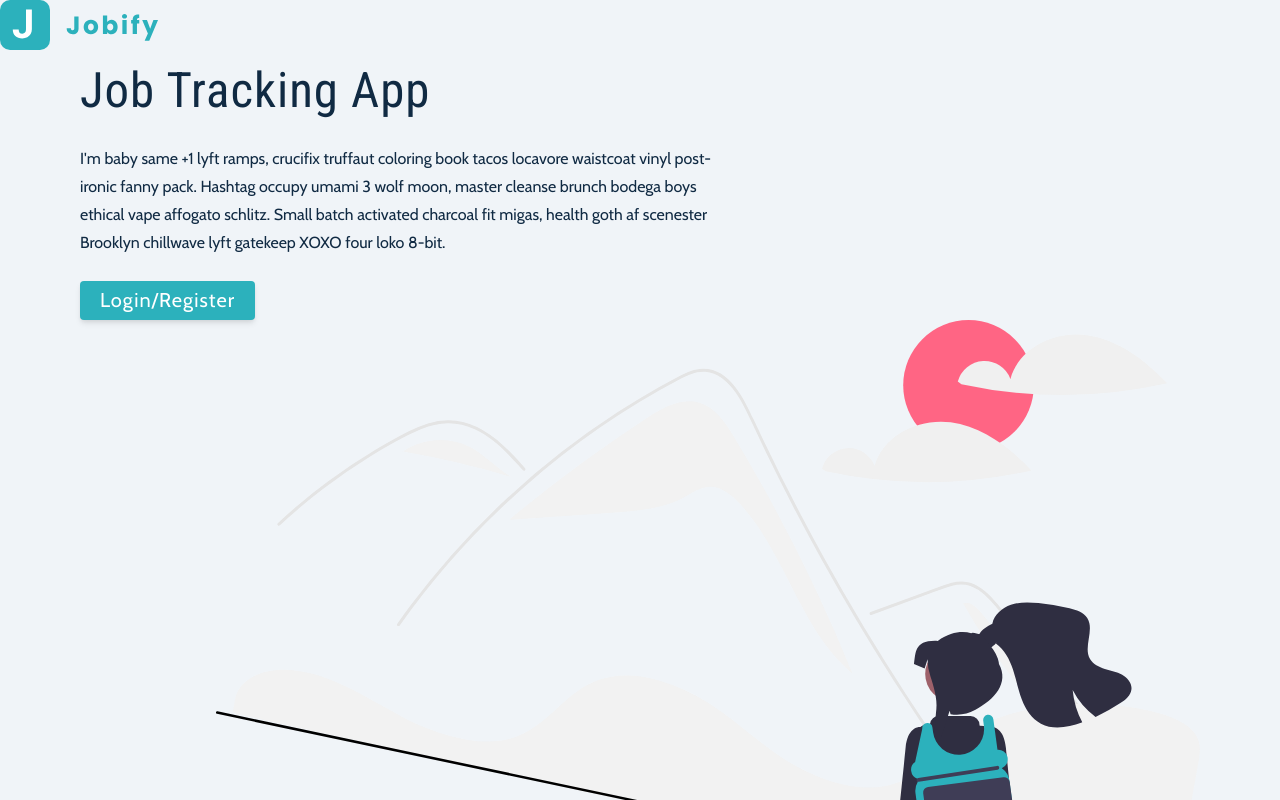
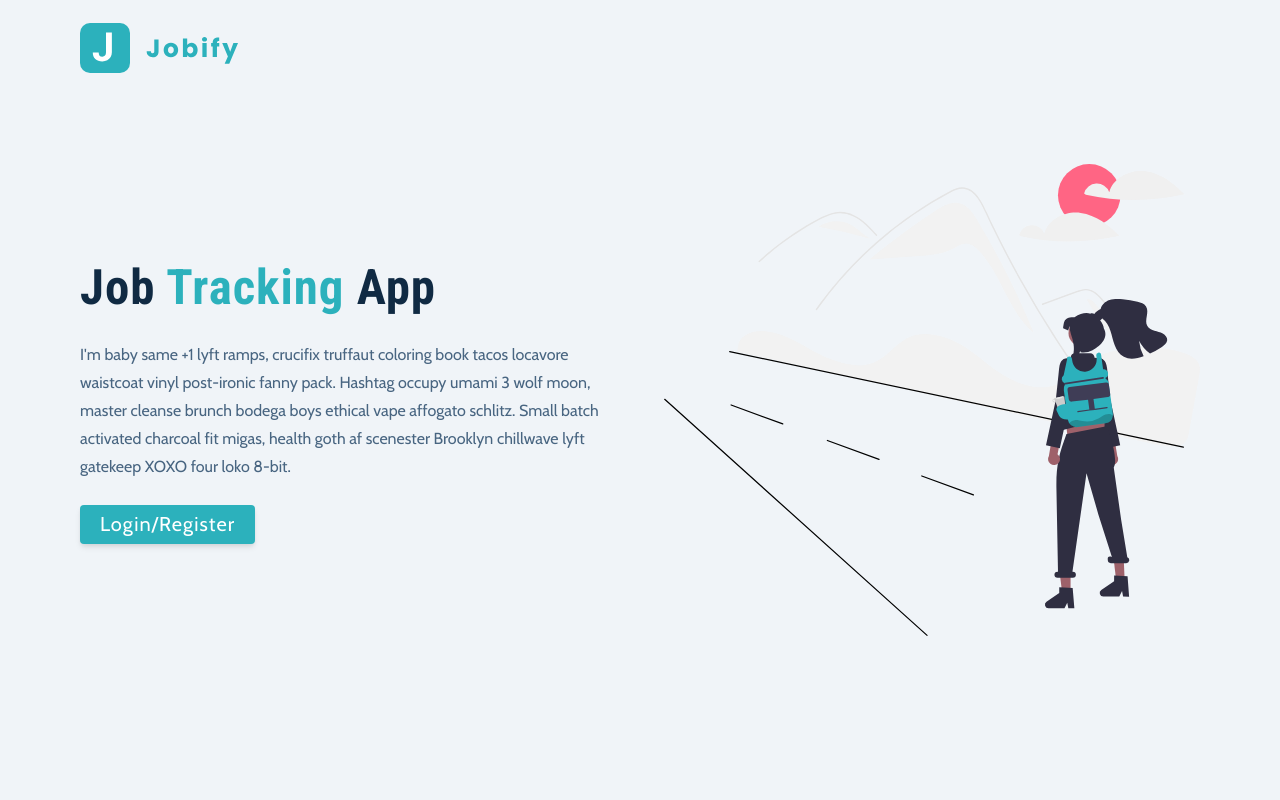
Before and after one commit to Elias-Kibret/Jobfy, a React (Vite) app in the folder client/: page / in a window 1280 px wide. Shown: the top 800 px of the page. Built offline with nearby package versions, Linux system fonts and the light colour scheme.

Commit message:
style components

```diff
--- a/client/src/assets/wrappers/Testing.js
+++ b/client/src/assets/wrappers/Testing.js
@@ -1,4 +1,4 @@
-import styled from 'styled-components'
+import styled from "styled-components";
 
 const Wrapper = styled.main`
 	nav {
@@ -24,7 +24,7 @@ const Wrapper = styled.main`
 	p {
 		color: var(--grey-600);
 	}
-  .main-img {
+	.img {
 		display: none;
 	}
 	@media (min-width: 992px) {
@@ -32,9 +32,9 @@ const Wrapper = styled.main`
 			grid-template-columns: 1fr 1fr;
 			column-gap: 3rem;
 		}
-    .main-img {
+		.img {
 			display: block;
 		}
 	}
-`
-export default Wrapper
+`;
+export default Wrapper;
--- a/client/src/page/Landing.jsx
+++ b/client/src/page/Landing.jsx
@@ -1,8 +1,9 @@
 import logo from '../assets/images/logo.svg'
 import main from '../assets/images/main.svg'
+import Wrapper from '../assets/wrappers/Testing'
 const Landing = () => {
   return (
-      <main>
+      <Wrapper>
           <nav>
               <img src={logo} alt="jobify" className='logo'/>
           </nav>
@@ -16,10 +17,15 @@ const Landing = () => {
                   </p>
                   <button className='btn btn-hero'>Login/Register</button>
               </div>
+              <div>
+
               <img src={main} alt="job hunt" className='img'/>
+              </div>
           </div>
-    </main>
+    </Wrapper>
   )
 }
 
+
+
 export default Landing
```
Lines whose indentation alone changed are shown as unchanged.
